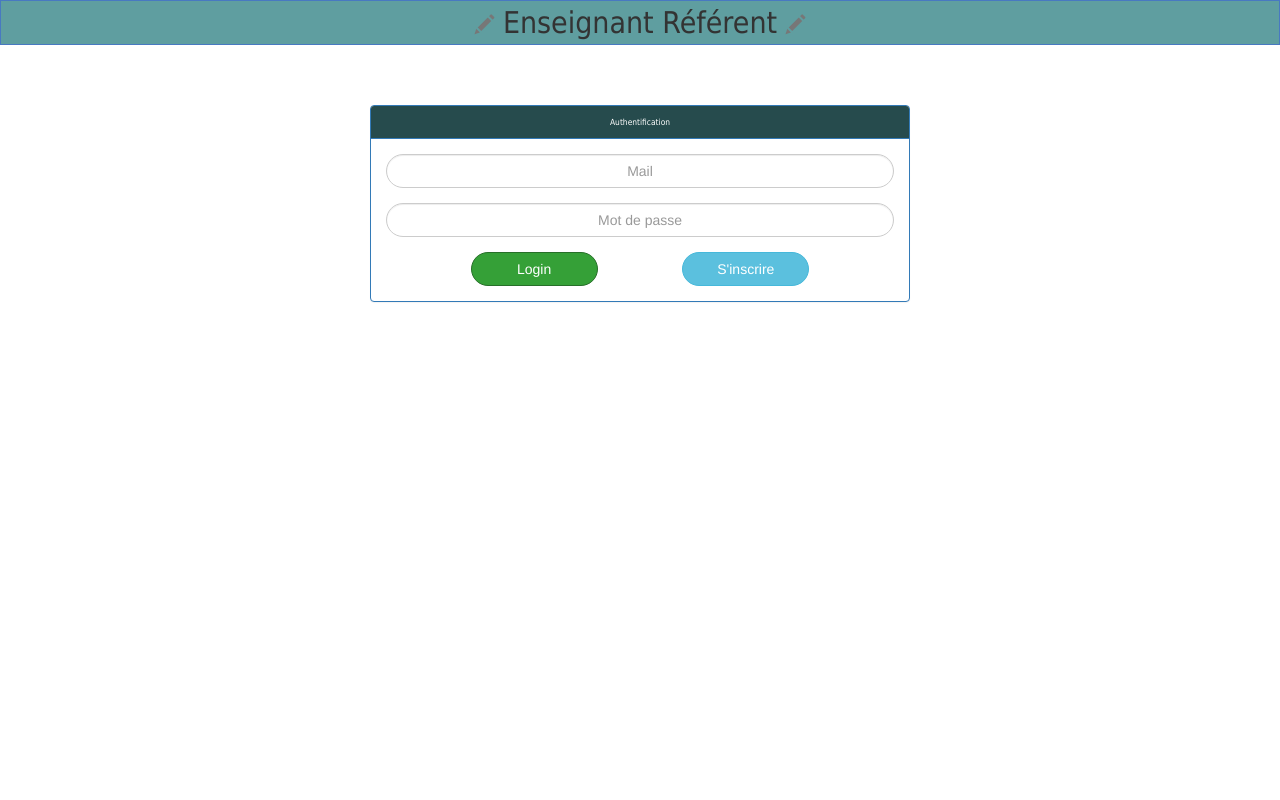
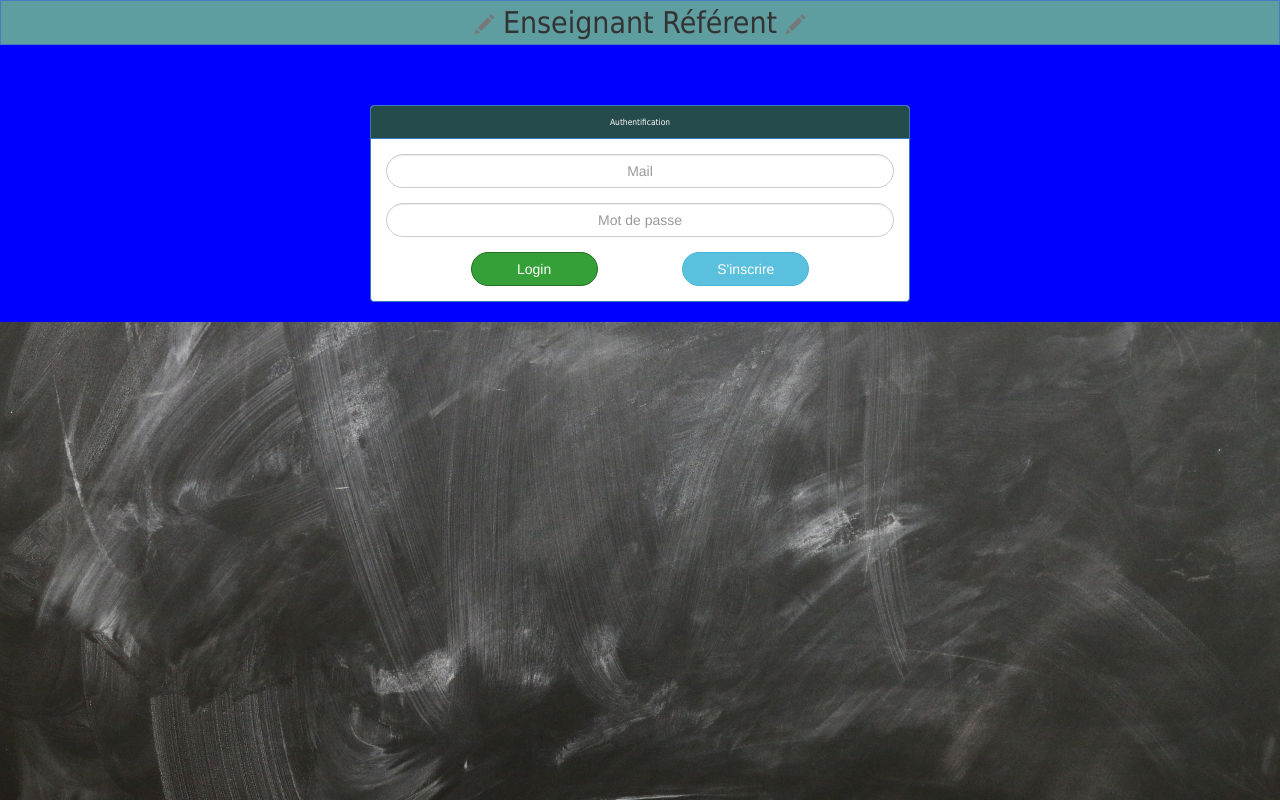
Before and after one commit to watslink/enseignantreferentwebclient, an Angular app: page /login in a window 1280 px wide. Built offline with nearby package versions, Linux system fonts and the light colour scheme; a web font is replaced by a local one.

Commit message:
add Adresse model

```diff
--- a/src/styles.css
+++ b/src/styles.css
@@ -47,3 +47,15 @@ h2
   margin-bottom: 5px;
   margin-top: 5px;
 }
+
+html
+{
+  margin:0;
+  padding:0;
+  background: url('./assets/images/tableau1.jpg') no-repeat center fixed;
+  background-size: cover;
+}
+
+.container-fluid{
+  background-color: blue;
+}
```
Also changed, not shown: src/model/Adresse.ts (added, +12 -0 lines), src/assets/images/tableau1.jpg (added), src/assets/images/tableau2.jpg (added).
